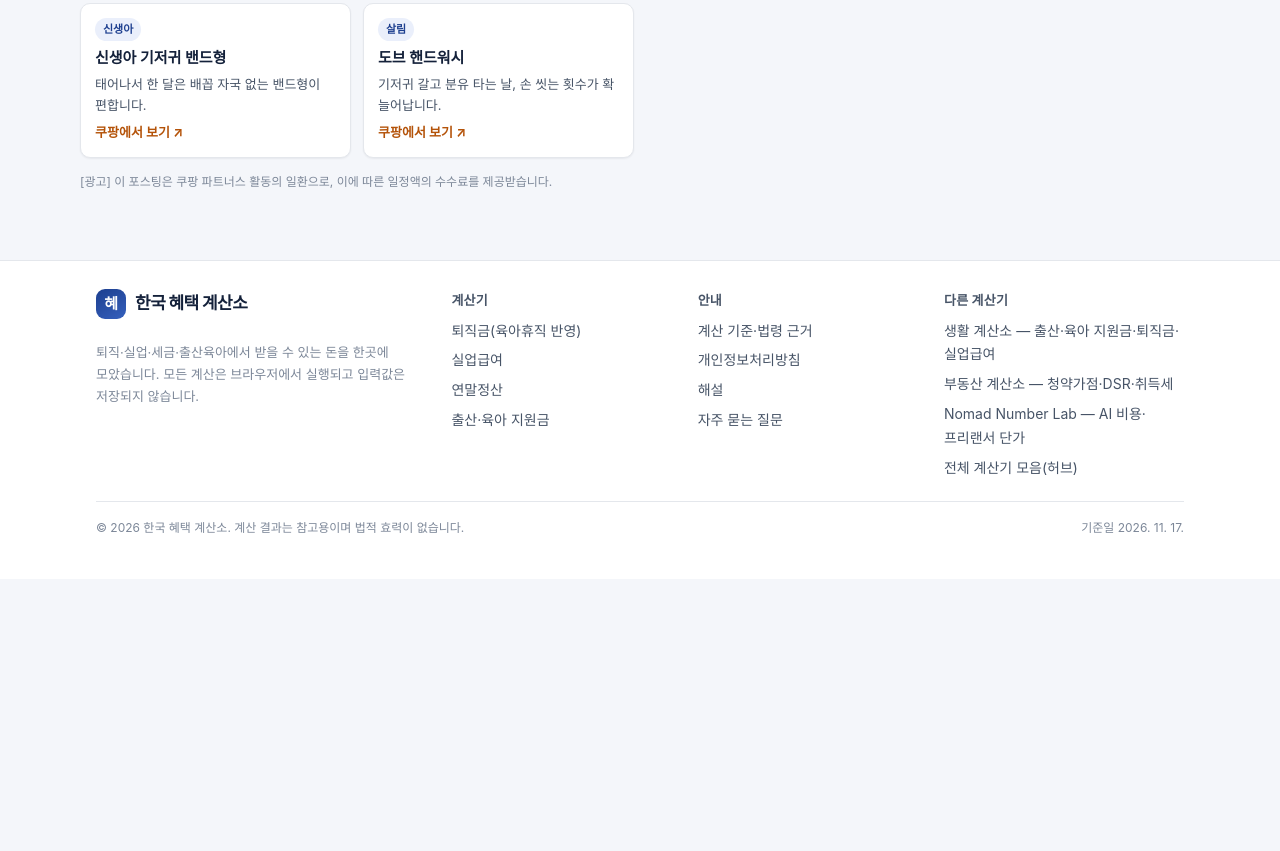
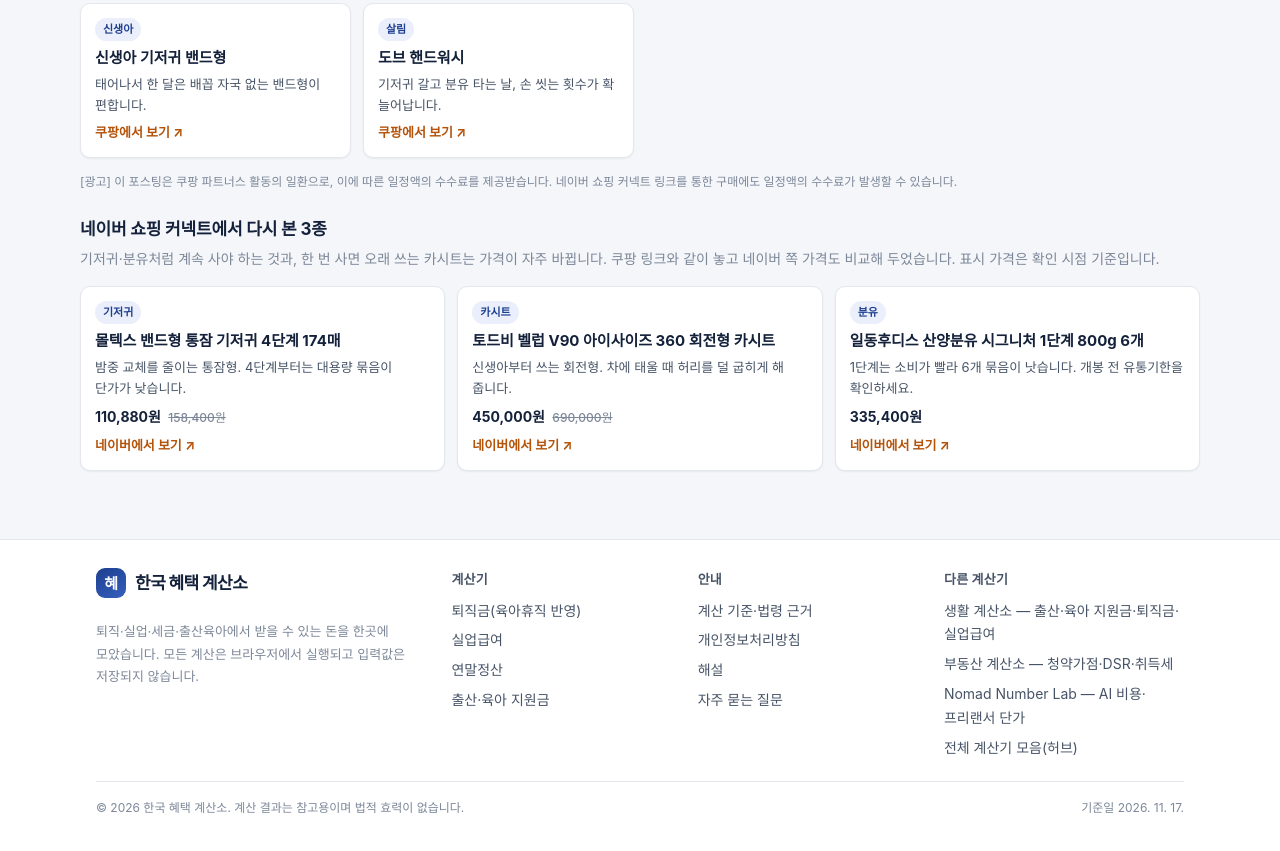
Before and after one commit to sdn6517-cmd/korea-benefit-calc, a plain HTML site: page index.html in a window 1280 px wide. Shown: the part 4991-5842 px from the top of the page. Before the commit the page ends 5570 px from the top, so only its background shows below. Drawn offline with Linux system fonts and the light colour scheme; a web font is replaced by a local one.

Commit message:
feat: 네이버 쇼핑 커넥트 제휴 3종 추가 (기저귀·카시트·분유)

```diff
--- a/index.html
+++ b/index.html
@@ -1115,7 +1115,39 @@
         </a>
       </div>
 
-      <p class="picks-disclosure">[광고] 이 포스팅은 쿠팡 파트너스 활동의 일환으로, 이에 따른 일정액의 수수료를 제공받습니다.</p>
+      <p class="picks-disclosure">[광고] 이 포스팅은 쿠팡 파트너스 활동의 일환으로, 이에 따른 일정액의 수수료를 제공받습니다. 네이버 쇼핑 커넥트 링크를 통한 구매에도 일정액의 수수료가 발생할 수 있습니다.</p>
+
+      <div class="picks-group" id="picks-naver">
+        <h3 class="picks-sub">네이버 쇼핑 커넥트에서 다시 본 3종</h3>
+        <p class="picks-sub-note">기저귀·분유처럼 계속 사야 하는 것과, 한 번 사면 오래 쓰는 카시트는 가격이 자주 바뀝니다. 쿠팡 링크와 같이 놓고 네이버 쪽 가격도 비교해 두었습니다. 표시 가격은 확인 시점 기준입니다.</p>
+
+        <div class="picks-grid picks-grid-3">
+          <a class="pick" href="https://naver.me/FTdeMXm5" target="_blank" rel="sponsored noopener noreferrer">
+            <span class="pick-tag">기저귀</span>
+            <span class="pick-name">몰텍스 밴드형 통잠 기저귀 4단계 174매</span>
+            <span class="pick-why">밤중 교체를 줄이는 통잠형. 4단계부터는 대용량 묶음이 단가가 낮습니다.</span>
+            <span class="pick-price">110,880원 <span class="pick-was">158,400원</span></span>
+            <span class="pick-go">네이버에서 보기 <span aria-hidden="true">↗</span></span>
+          </a>
+
+          <a class="pick" href="https://naver.me/GVVdEMR6" target="_blank" rel="sponsored noopener noreferrer">
+            <span class="pick-tag">카시트</span>
+            <span class="pick-name">토드비 벨럽 V90 아이사이즈 360 회전형 카시트</span>
+            <span class="pick-why">신생아부터 쓰는 회전형. 차에 태울 때 허리를 덜 굽히게 해 줍니다.</span>
+            <span class="pick-price">450,000원 <span class="pick-was">690,000원</span></span>
+            <span class="pick-go">네이버에서 보기 <span aria-hidden="true">↗</span></span>
+          </a>
+
+          <a class="pick" href="https://naver.me/FIcmNpQe" target="_blank" rel="sponsored noopener noreferrer">
+            <span class="pick-tag">분유</span>
+            <span class="pick-name">일동후디스 산양분유 시그니처 1단계 800g 6개</span>
+            <span class="pick-why">1단계는 소비가 빨라 6개 묶음이 낫습니다. 개봉 전 유통기한을 확인하세요.</span>
+            <span class="pick-price">335,400원</span>
+            <span class="pick-go">네이버에서 보기 <span aria-hidden="true">↗</span></span>
+          </a>
+        </div>
+      </div>
+
     </section>
   </div>
 
```
Also changed, not shown: shot-unemployment.png, shot-yearend.png.
